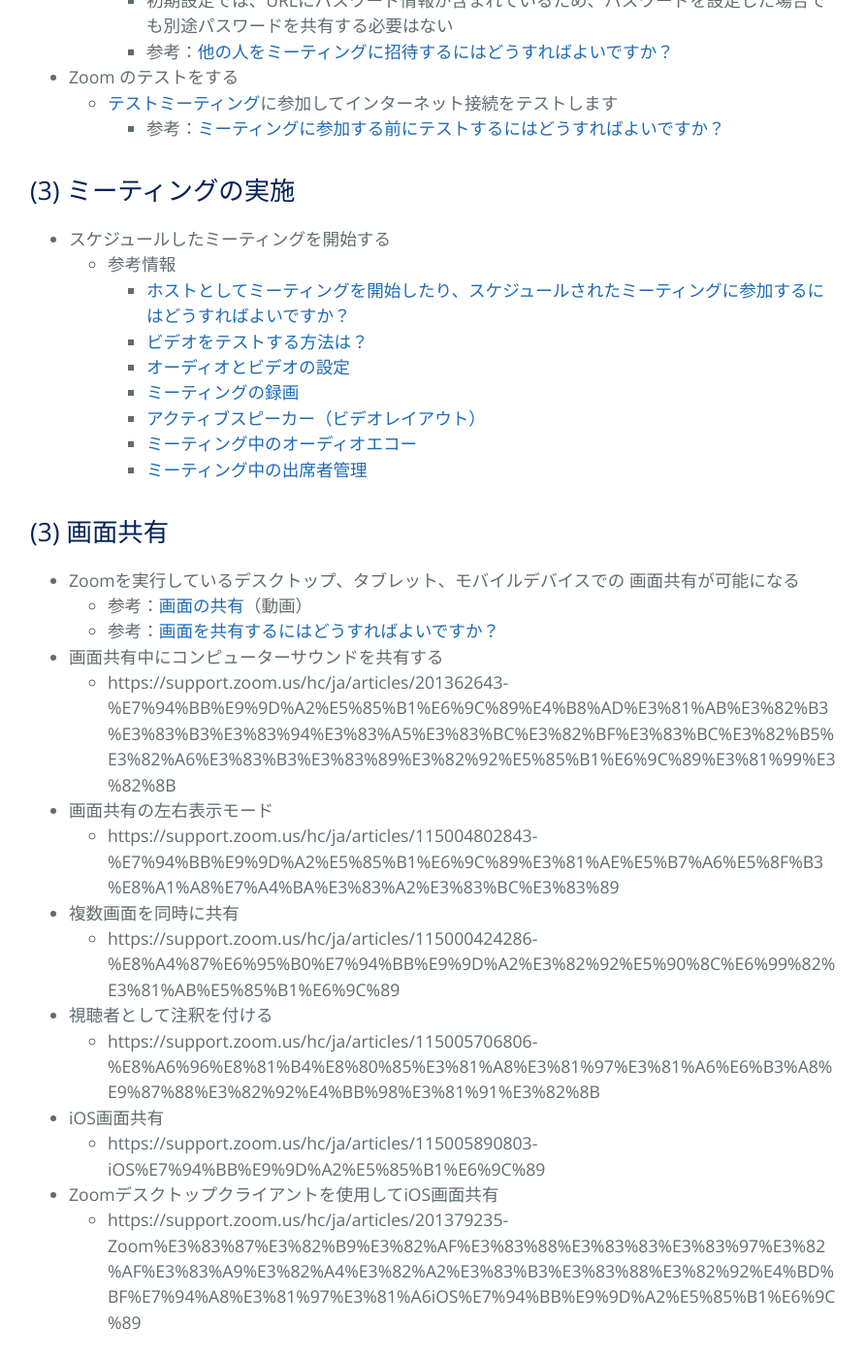
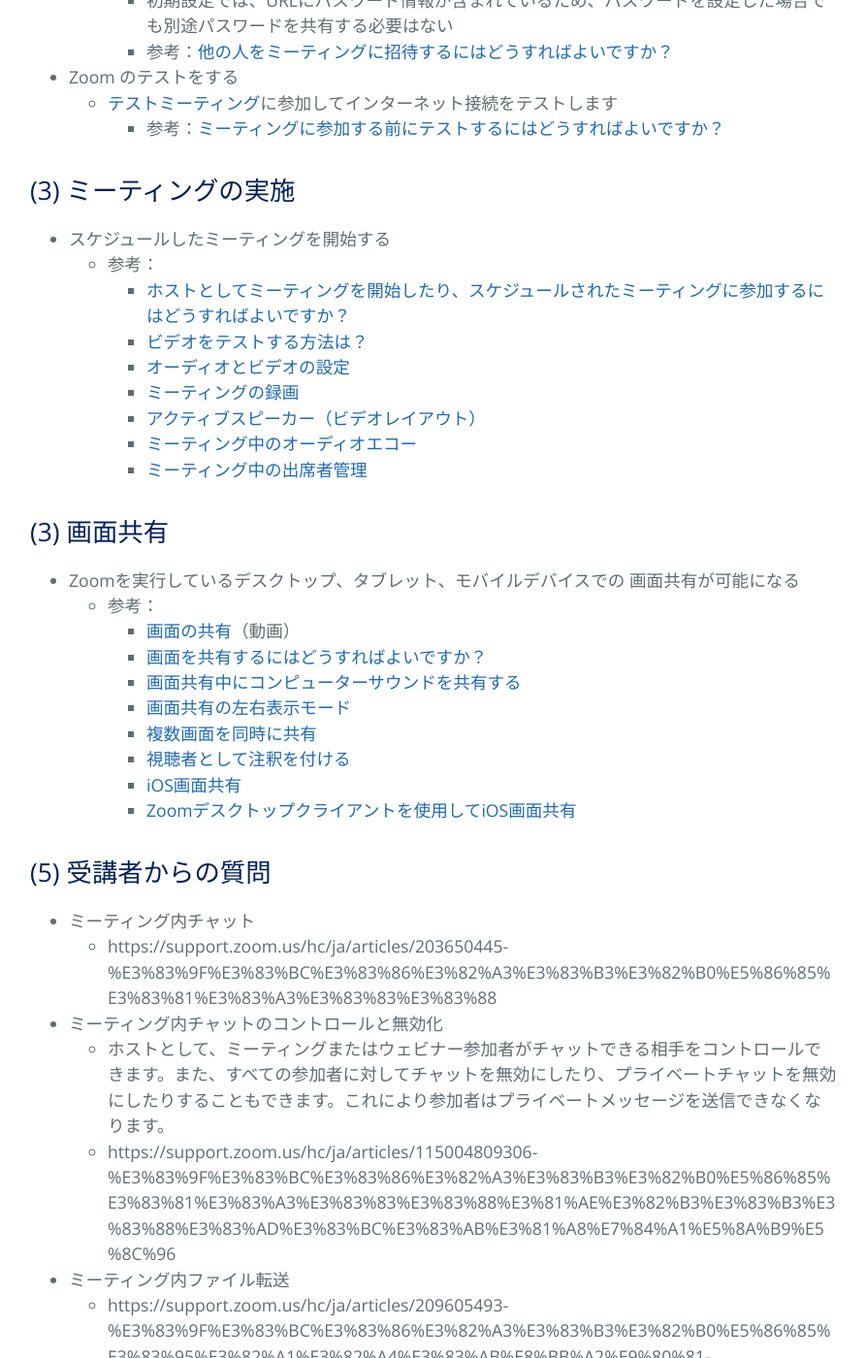
Before and after one commit to kyoto-u/online-edu, a Jekyll site: the page built from b_zoom_own.md, in a window 1280 px wide and 1400 px high, scrolled down 1641 px. Shown: the whole window at 97% size, without its empty margins (193-1086 px from the left). Built offline with Jekyll 4.4.1, drawn with Linux system fonts in a browser that asks for light colours.

Commit message:
Update b_zoom_own.md

```diff
--- a/b_zoom_own.md
+++ b/b_zoom_own.md
@@ -61,7 +61,7 @@ title: {{ site.name }}
 
 ## (3) ミーティングの実施
  - スケジュールしたミーティングを開始する
-   - 参考情報
+   - 参考：
      - [ホストとしてミーティングを開始したり、スケジュールされたミーティングに参加するにはどうすればよいですか？](https://support.zoom.us/hc/ja/articles/201362423-ホストとしてミーティングを開始したり-スケジュールされたミーティングに参加するにはどうすればよいですか-)
      - [ビデオをテストする方法は？](https://support.zoom.us/hc/ja/articles/201362313-%E3%83%93%E3%83%87%E3%82%AA%E3%82%92%E3%83%86%E3%82%B9%E3%83%88%E3%81%99%E3%82%8B%E6%96%B9%E6%B3%95%E3%81%AF-)
      - [オーディオとビデオの設定](https://www.youtube.com/watch?v=RDz24Y7qUio&list=PLKpRxBfeD1kHaJpuWa-DKjWykMedlLZ0x&index=3&t=0s)
@@ -73,20 +73,15 @@ title: {{ site.name }}
 
 ## (3) 画面共有
  - Zoomを実行しているデスクトップ、タブレット、モバイルデバイスでの 画面共有が可能になる
-    - 参考：[画面の共有](https://www.youtube.com/watch?v=Y8lC6txDoEs&list=PLKpRxBfeD1kHaJpuWa-DKjWykMedlLZ0x&index=4&t=0s)（動画）
-    - 参考：[画面を共有するにはどうすればよいですか？](https://support.zoom.us/hc/ja/articles/201362153-%E7%94%BB%E9%9D%A2%E3%82%92%E5%85%B1%E6%9C%89%E3%81%99%E3%82%8B%E3%81%AB%E3%81%AF%E3%81%A9%E3%81%86%E3%81%99%E3%82%8C%E3%81%B0%E3%82%88%E3%81%84%E3%81%A7%E3%81%99%E3%81%8B-)
-- 画面共有中にコンピューターサウンドを共有する
-    - https://support.zoom.us/hc/ja/articles/201362643-%E7%94%BB%E9%9D%A2%E5%85%B1%E6%9C%89%E4%B8%AD%E3%81%AB%E3%82%B3%E3%83%B3%E3%83%94%E3%83%A5%E3%83%BC%E3%82%BF%E3%83%BC%E3%82%B5%E3%82%A6%E3%83%B3%E3%83%89%E3%82%92%E5%85%B1%E6%9C%89%E3%81%99%E3%82%8B
- - 画面共有の左右表示モード
-   - https://support.zoom.us/hc/ja/articles/115004802843-%E7%94%BB%E9%9D%A2%E5%85%B1%E6%9C%89%E3%81%AE%E5%B7%A6%E5%8F%B3%E8%A1%A8%E7%A4%BA%E3%83%A2%E3%83%BC%E3%83%89
- - 複数画面を同時に共有
-   - https://support.zoom.us/hc/ja/articles/115000424286-%E8%A4%87%E6%95%B0%E7%94%BB%E9%9D%A2%E3%82%92%E5%90%8C%E6%99%82%E3%81%AB%E5%85%B1%E6%9C%89
- - 視聴者として注釈を付ける
-    - https://support.zoom.us/hc/ja/articles/115005706806-%E8%A6%96%E8%81%B4%E8%80%85%E3%81%A8%E3%81%97%E3%81%A6%E6%B3%A8%E9%87%88%E3%82%92%E4%BB%98%E3%81%91%E3%82%8B
- - iOS画面共有
-    - https://support.zoom.us/hc/ja/articles/115005890803-iOS%E7%94%BB%E9%9D%A2%E5%85%B1%E6%9C%89
- - Zoomデスクトップクライアントを使用してiOS画面共有
-    - https://support.zoom.us/hc/ja/articles/201379235-Zoom%E3%83%87%E3%82%B9%E3%82%AF%E3%83%88%E3%83%83%E3%83%97%E3%82%AF%E3%83%A9%E3%82%A4%E3%82%A2%E3%83%B3%E3%83%88%E3%82%92%E4%BD%BF%E7%94%A8%E3%81%97%E3%81%A6iOS%E7%94%BB%E9%9D%A2%E5%85%B1%E6%9C%89
+    - 参考：
+      - [画面の共有](https://www.youtube.com/watch?v=Y8lC6txDoEs&list=PLKpRxBfeD1kHaJpuWa-DKjWykMedlLZ0x&index=4&t=0s)（動画）
+      - [画面を共有するにはどうすればよいですか？](https://support.zoom.us/hc/ja/articles/201362153-%E7%94%BB%E9%9D%A2%E3%82%92%E5%85%B1%E6%9C%89%E3%81%99%E3%82%8B%E3%81%AB%E3%81%AF%E3%81%A9%E3%81%86%E3%81%99%E3%82%8C%E3%81%B0%E3%82%88%E3%81%84%E3%81%A7%E3%81%99%E3%81%8B-)
+      - [画面共有中にコンピューターサウンドを共有する](https://support.zoom.us/hc/ja/articles/201362643-%E7%94%BB%E9%9D%A2%E5%85%B1%E6%9C%89%E4%B8%AD%E3%81%AB%E3%82%B3%E3%83%B3%E3%83%94%E3%83%A5%E3%83%BC%E3%82%BF%E3%83%BC%E3%82%B5%E3%82%A6%E3%83%B3%E3%83%89%E3%82%92%E5%85%B1%E6%9C%89%E3%81%99%E3%82%8B)
+      - [画面共有の左右表示モード](https://support.zoom.us/hc/ja/articles/115004802843-%E7%94%BB%E9%9D%A2%E5%85%B1%E6%9C%89%E3%81%AE%E5%B7%A6%E5%8F%B3%E8%A1%A8%E7%A4%BA%E3%83%A2%E3%83%BC%E3%83%89)
+       - [複数画面を同時に共有](https://support.zoom.us/hc/ja/articles/115000424286-%E8%A4%87%E6%95%B0%E7%94%BB%E9%9D%A2%E3%82%92%E5%90%8C%E6%99%82%E3%81%AB%E5%85%B1%E6%9C%89)
+       - [視聴者として注釈を付ける](https://support.zoom.us/hc/ja/articles/115005706806-%E8%A6%96%E8%81%B4%E8%80%85%E3%81%A8%E3%81%97%E3%81%A6%E6%B3%A8%E9%87%88%E3%82%92%E4%BB%98%E3%81%91%E3%82%8B)
+       - [iOS画面共有](https://support.zoom.us/hc/ja/articles/115005890803-iOS%E7%94%BB%E9%9D%A2%E5%85%B1%E6%9C%89)
+       - [Zoomデスクトップクライアントを使用してiOS画面共有](https://support.zoom.us/hc/ja/articles/201379235-Zoom%E3%83%87%E3%82%B9%E3%82%AF%E3%83%88%E3%83%83%E3%83%97%E3%82%AF%E3%83%A9%E3%82%A4%E3%82%A2%E3%83%B3%E3%83%88%E3%82%92%E4%BD%BF%E7%94%A8%E3%81%97%E3%81%A6iOS%E7%94%BB%E9%9D%A2%E5%85%B1%E6%9C%89)
 
 
 ## (5) 受講者からの質問
```
